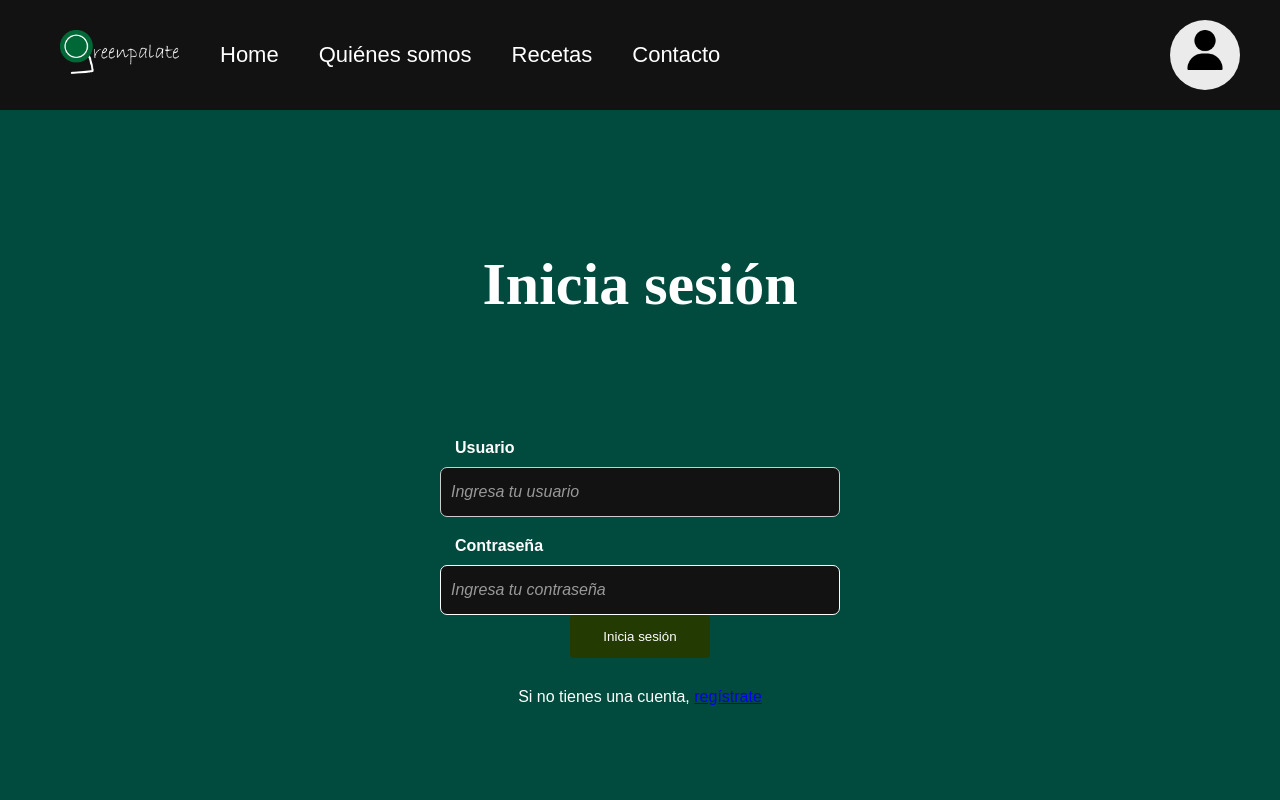
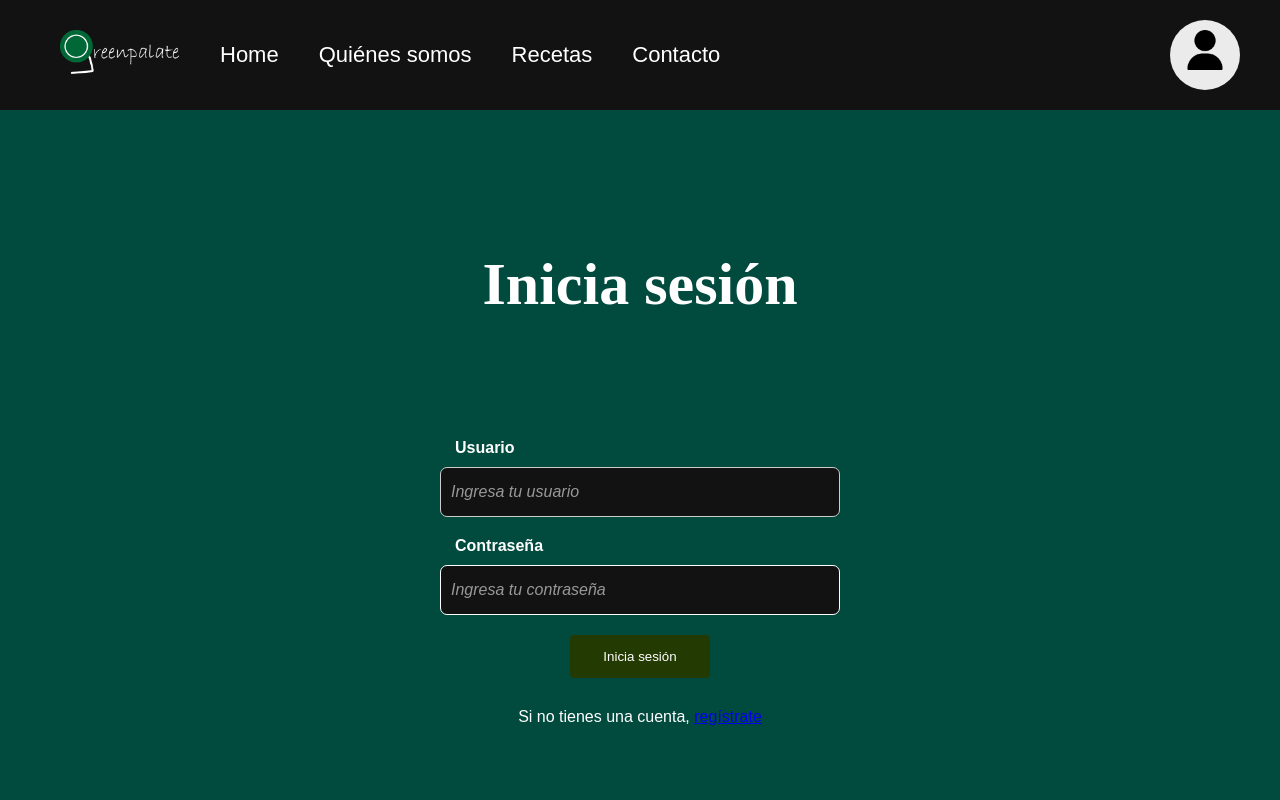
Before and after one commit to juancruzleone/Greenplate, a React (Vite) app in the folder front/: page /login in a window 1280 px wide. Shown: the top 800 px of the page. Built offline with nearby package versions, Linux system fonts and the light colour scheme; no server answers; a web font is replaced by a local one.

Commit message:
Se cambio el posicionamiento del boton de inicio de sesion y registro

```diff
--- a/front/src/pages/login.jsx
+++ b/front/src/pages/login.jsx
@@ -84,7 +84,7 @@ const Login = () => {
             value={contraseña}
             onChange={(e) => setContraseña(e.target.value)}
           />
-          <button type='submit'>Inicia sesión</button>
+          <button type='submit' id='boton-login'>Inicia sesión</button>
           {error && <p className='error'>{error}</p>}
           <p>
             Si no tienes una cuenta,{" "}
--- a/front/src/styles/login.css
+++ b/front/src/styles/login.css
@@ -22,3 +22,11 @@ input[type='password']{
     padding: 10px;
     font-size: 16px;
 }
+
+#boton-login{
+    margin-top: 20px;
+}
+
+#boton-registro{
+    margin-top: 20px;
+}
```
